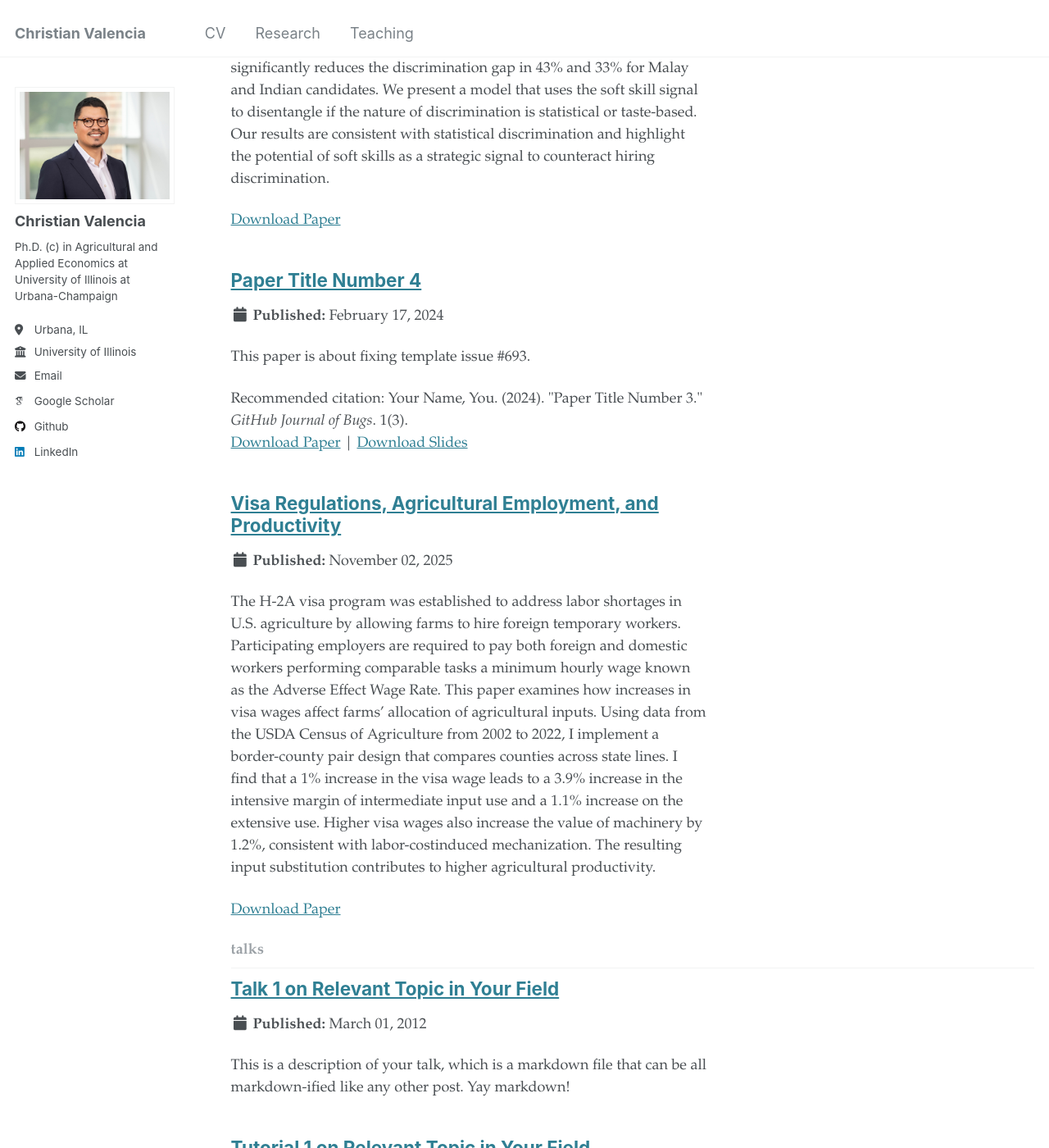
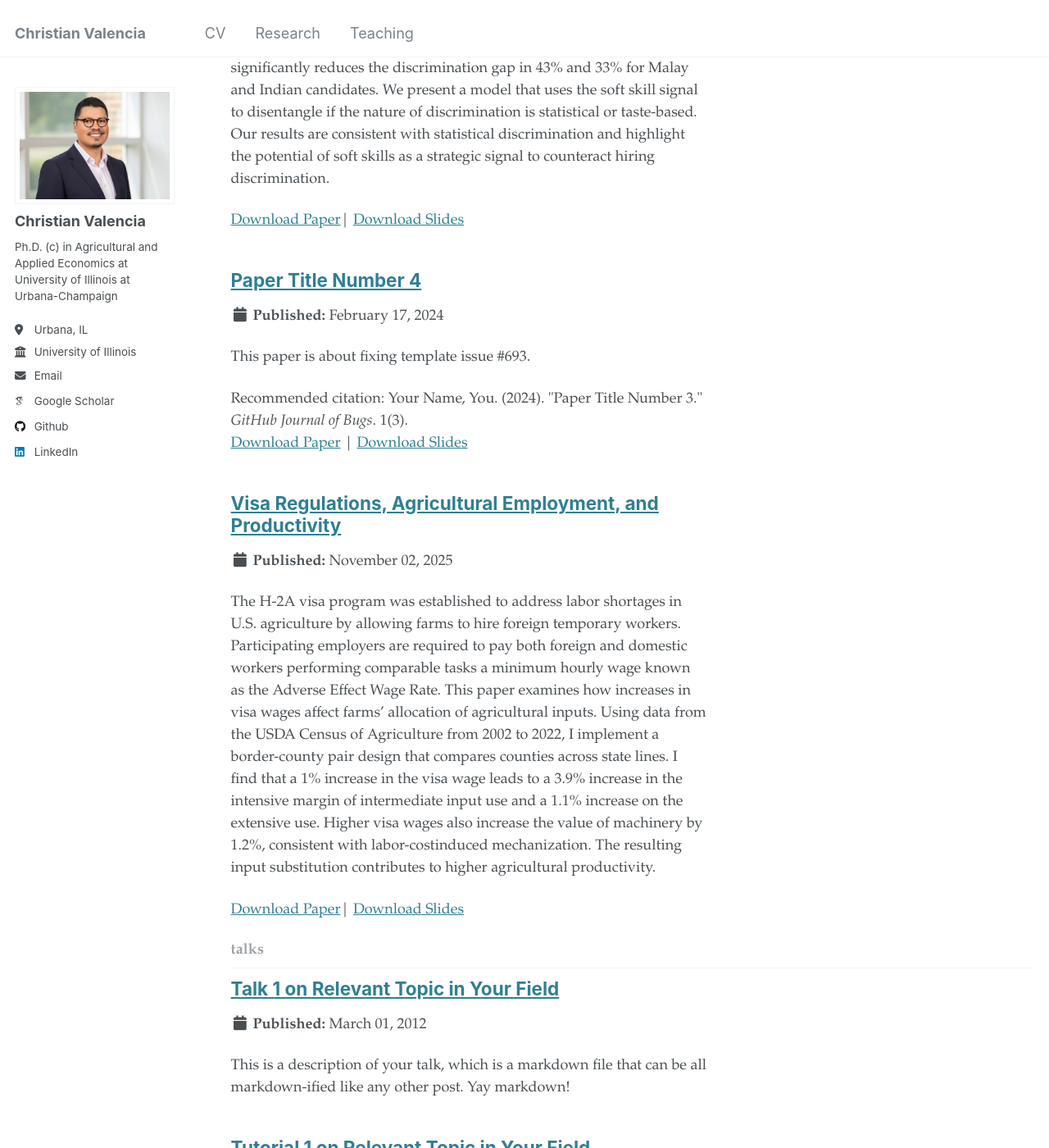
Before and after one commit to valenciac/valenciac.github.io, a Jekyll site: the page built from _pages/collection-archive.html, in a window 1280 px wide and 1400 px high, scrolled down 1700 px. Shown: the whole window at 82% size. Built offline with Jekyll 4.4.1, drawn with Linux system fonts in a browser that asks for light colours; some web fonts are replaced.

Commit message:
Update archive-single.html

```diff
--- a/_includes/archive-single.html
+++ b/_includes/archive-single.html
@@ -59,9 +59,9 @@
     {% elsif post.citation %}
       <p>Recommended citation: {{ post.citation }}</p>
     {% elsif post.paperurl %}
-      <p><a href=" {{ post.paperurl }} ">Download Paper</a></p>
+      <p><a href=" {{ post.paperurl }} ">Download Paper</a>| <a href="{{ post.slidesurl }}">Download Slides</a></p>
     {% elsif post.slidesurl %}
-      <p><a href="{{ post.slidesurl }}">Download Slides</a></p>
+      <p><a href="{{ post.paperurl }}">Download Paper</a>| <a href="{{ post.slidesurl }}">Download Slides</a></p>
     {% endif %}
 
   </article>
```
